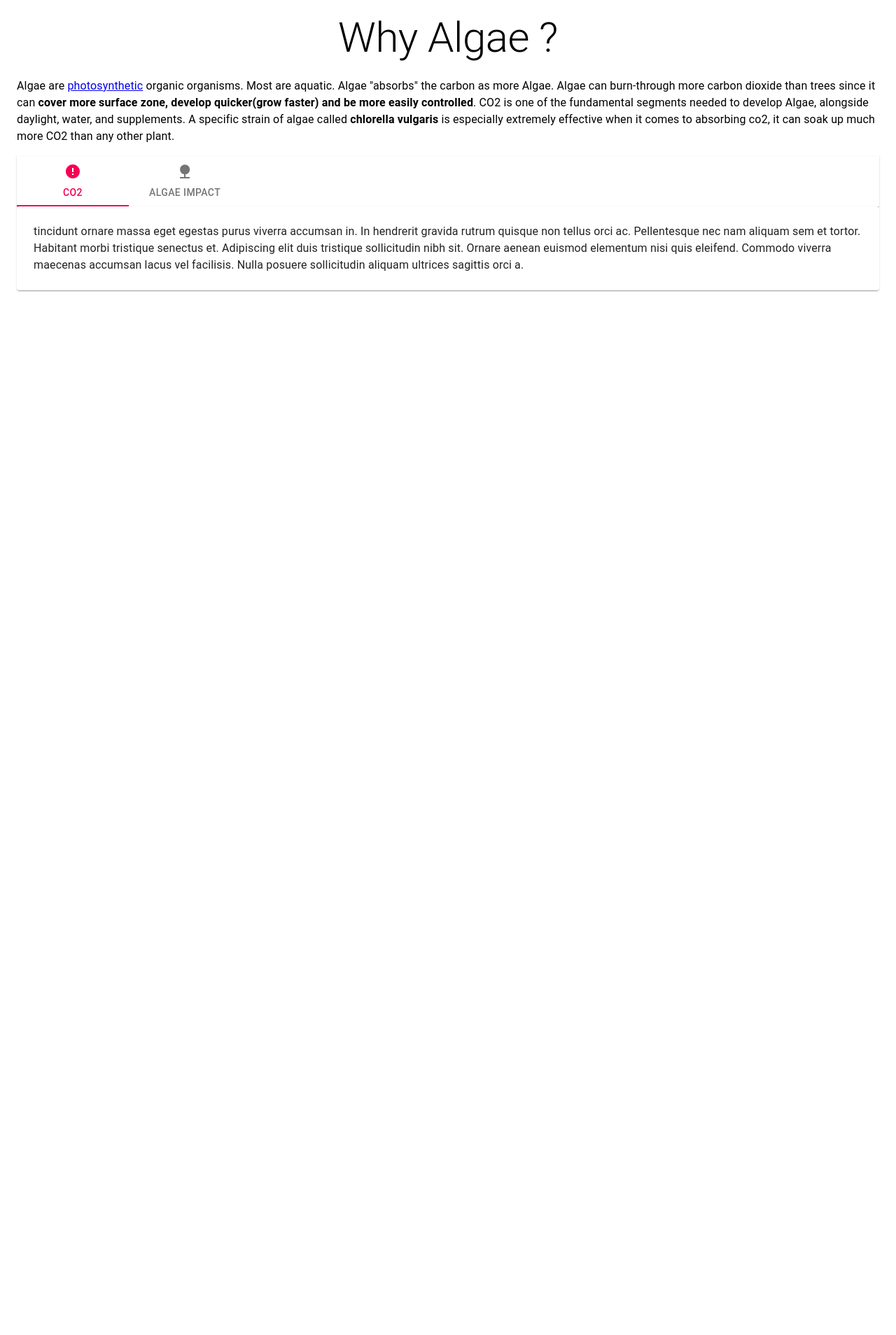
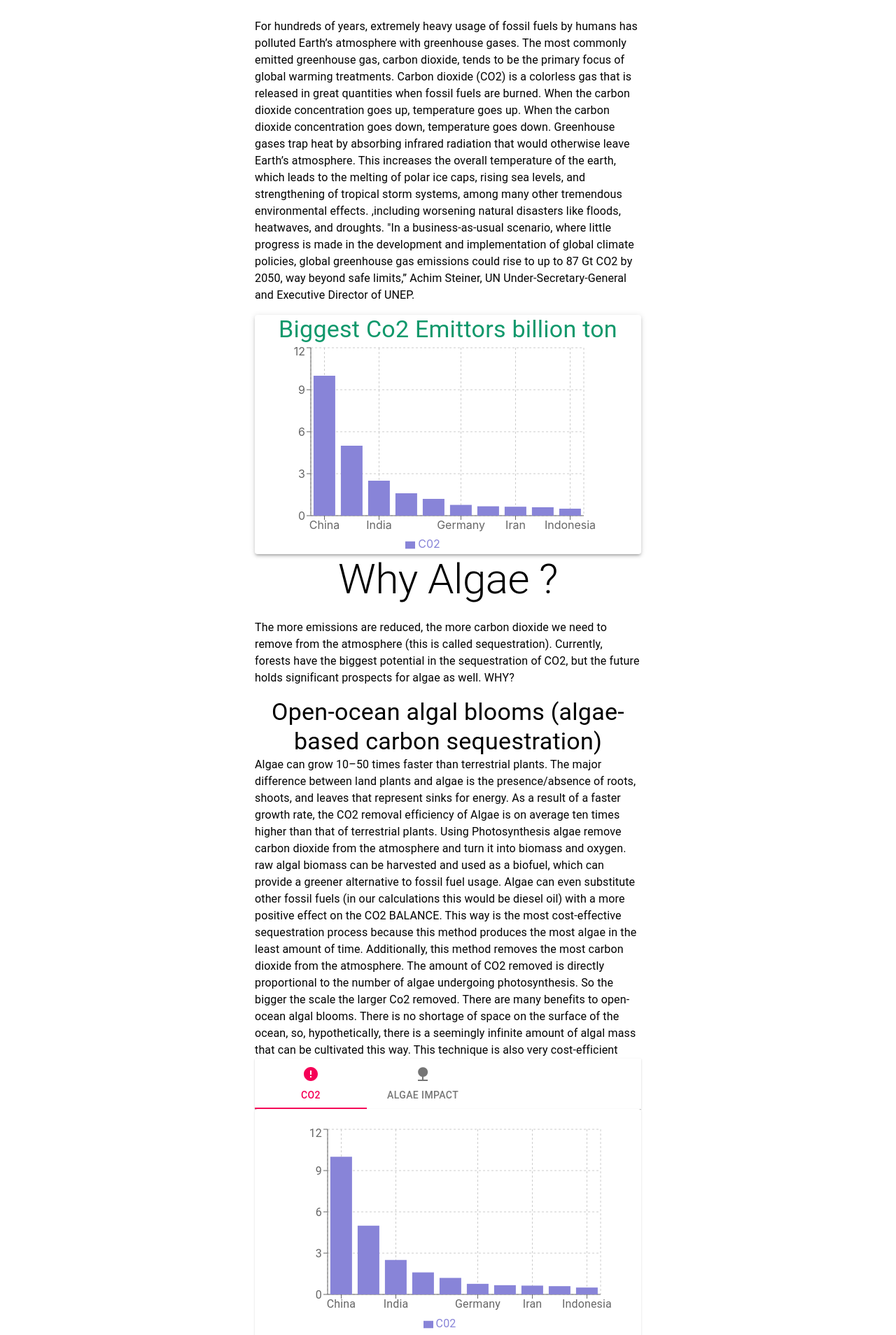
Before and after one commit to Garinmckayl/tacklingco2, a React (Create React App) app: page / in a window 1280 px wide. Shown: the part 752-2660 px from the top of the page at 70% size. Before the commit the page ends 1183 px from the top, so only its background shows below. Built offline with nearby package versions, Linux system fonts and the light colour scheme.

Commit message:
Add more data and content

```diff
--- a/public/index.html
+++ b/public/index.html
@@ -7,7 +7,7 @@
     <meta name="theme-color" content="#000000" />
     <meta
       name="description"
-      content="Web site created using create-react-app"
+      content="Using Algae for co2 reduction"
     />
 
   <script type="text/javascript">
@@ -31,7 +31,7 @@
       work correctly both with client-side routing and a non-root public URL.
       Learn how to configure a non-root public URL by running `npm run build`.
     -->
-    <title>React App</title>
+    <title>Mitigate global warming using Algae</title>
   </head>
   <body>
     <noscript>You need to enable JavaScript to run this app.</noscript>
--- a/src/components/Appbar.js
+++ b/src/components/Appbar.js
@@ -22,7 +22,7 @@ import ErrorIcon from '@material-ui/icons/Error';
 import NatureIcon from '@material-ui/icons/Nature';
 import GitHubIcon from '@material-ui/icons/GitHub';
 import CloseIcon from '@material-ui/icons/Close';
-
+import HomeIcon from '@material-ui/icons/Home';
 
 import Home from "../pages/home";
 import Co2 from "../pages/co2";
@@ -126,6 +126,7 @@ const MyDrawer = withStyles(styles)(
             to="/"
             onClick={onItemClick("Home")}
           >
+            <ListItemIcon><HomeIcon /></ListItemIcon>
             <ListItemText>Home</ListItemText>
           </ListItem>
           <ListItem
--- /dev/null
+++ b/src/data/co2ByCountry.js
@@ -0,0 +1,43 @@
+
+export const co2ByCountry = [
+    {
+      name: 'China',
+      C02: 10,
+    },
+    {
+      name: 'USA',
+      C02: 5,
+    },
+    {
+      name: '	India',
+      C02: 2.5,
+    },
+    {
+      name: 'Russia',
+      C02: 1.6,
+    },
+    {
+      name: '	Japan',
+      C02: 1.2,
+    },
+    {
+      name: '	Germany',
+      C02: 0.77,
+    },
+    {
+      name: '	Canada',
+      C02: 0.67,
+    },
+    {
+      name: 'Iran',
+      C02: 0.64,
+    },
+    {
+      name: '	South Korea',
+      C02: 0.6,
+    },
+    {
+      name: 'Indonesia',
+      C02: 0.5,
+    },
+  ];
--- a/src/pages/algae.js
+++ b/src/pages/algae.js
@@ -77,7 +77,7 @@ const useStyles = makeStyles((theme) => ({
 export default function Algae() {
     const classes  = useStyles();
     return (
-        <Container fixed>
+        <Container maxWidth="sm">
 
 <img src={logo}  alt="logo" className={classes.logo}/>
 
@@ -87,23 +87,44 @@ export default function Algae() {
           Algae can consume more carbon dioxide than trees because it can cover more surface area, grow faster, and be more easily controlled by bioreactors, given its relative size.
           chlorella vulgaris
           </Typography>
-          <Typography variant="h2" component="h2" gutterBottom align="center">
-            Why Algae ?
+          <Typography variant="h3" gutterBottom align="center">
+          Diatom Algae
           </Typography>
           <Typography paragraph>
-          Algae are <a href="https://en.wikipedia.org/wiki/Photosynthesis">photosynthetic</a> organic organisms.
-          Most are aquatic. Algae "absorbs" the carbon as more Algae. Algae can burn-through more carbon dioxide than trees since
-           it can <b>cover more surface zone, develop quicker(grow faster) and be more easily controlled</b>.
-          CO2 is one of the fundamental segments needed to develop Algae, alongside daylight, water, and supplements.
-          A specific strain of algae called <b>chlorella vulgaris</b> is especially extremely effective
-           when it comes to absorbing co2, it can soak up much more CO2 than any other plant.
+          One good contestant can be diatom algae, diatom algae are good because it is the best natural food for zooplankton, krill, and fish.
+          Growing diatoms can prevent eutrophication and bloom of the harmful algae.
+          Diatoms are silicon-based algae (phytoplankton) that can out-compete the growth of other types of algae, including those toxic forms that cause HAB's. As well as preventing toxic algae from growing,
+          Diatoms are also good as they provide nutrients for fish whilst also increasing oxygen in the water.
+          Diatoms are among the most important and prolific microscopic sea organisms and serve directly or indirectly as food for many animals.
           </Typography>
+
+          <Typography variant="h3" gutterBottom align="center">
+          Chlorella Vulgaris
+          </Typography>
+          <Typography paragraph>
+          Chlorella Vulgaris are Algae characterized by rapid growth, tolerance to stress factors, and tolerance against high concentrations of CO2, which indicates its effective accumulation and utilization
+          In the case of cultures of Chlorella species, the total amount of recycled carbon dioxide during 10 days of culture was
+          5.1 and 5.2 gCO2/l for CO2 concentrations of 4 and 8 %, respectively. In the case of cultures of Nannochloropsis species, the total amount of recycled carbon dioxide was higher,
+          namely 6.3 and 6.9 gCO2/l for CO2 concentrations of 4 and 8 %, respectively. (source:  https://link.springer.com/article/10.1007/s12010-016-2062-3)
+          </Typography>
+
+          <Typography variant="h2" gutterBottom align="center">
+          Bioreactor
+          </Typography>
+          <Typography paragraph>
+          Artificial growth chambers that have controlled temperature, pH, and nutrient levels that make for optimal growth rates of algae
+          The huge disadvantage to this method is that the cost of building and maintaining photobioreactors is too high and not cost-effective.
+          However, this method of algae-based carbon sequestration eliminates eutrophication and water contamination risks that are common in harmful algal blooms.
+          AI-powered Algae bioreactors are up to 400 times more efficient than a tree at removing CO2 from the atmosphere.
+          So it is promising for the future.
+          </Typography>
+
           <Typography paragraph>
           <Paper square>
                 <LineChart
             className={classes.lineChart}
             width={500}
-            height={300}
+            height={300}s
             data={data}
             margin={{
                 top: 5,
--- a/src/pages/home.js
+++ b/src/pages/home.js
@@ -15,20 +15,15 @@ import {
     Box,
     Container
   } from '@material-ui/core';
-  import MenuIcon from '@material-ui/icons/Menu';
-import ChevronLeftIcon from '@material-ui/icons/ChevronLeft';
-import ChevronRightIcon from '@material-ui/icons/ChevronRight';
-import ListItem from '@material-ui/core/ListItem';
-import ListItemIcon from '@material-ui/core/ListItemIcon';
-import ListItemText from '@material-ui/core/ListItemText';
 import ErrorIcon from '@material-ui/icons/Error';
 import NatureIcon from '@material-ui/icons/Nature';
 import { makeStyles, useTheme } from '@material-ui/core/styles';
 import clsx from 'clsx';
 import logo from '../logo.png';
-  import { LineChart, Line, XAxis, YAxis, CartesianGrid, Tooltip, Legend, ResponsiveContainer } from 'recharts';
+  import { LineChart, Line, XAxis, YAxis, CartesianGrid, Tooltip, Legend, ResponsiveContainer, BarChart, Bar } from 'recharts';
 import { Autorenew } from '@material-ui/icons';
 import {co2GlobalData} from '../data/co2GlobalData';
+import {co2ByCountry} from '../data/co2ByCountry';
 
 
 //  function fetchCsv() {
@@ -57,6 +52,10 @@ import {co2GlobalData} from '../data/co2GlobalData';
     headingtext: {
       textAlign: 'center',
       color: 'rgb(16 152 107)',
+    },
+    headh4: {
+      padding: 20,
+      color: 'rgb(26, 132, 97)',
     }
   }));
 function TabPanel(props) {
@@ -108,17 +107,17 @@ export default function HomePage() {
       }
 
     return (
-              <Container fixed>
+
       <main
         className={clsx(classes.content, {
           [classes.contentShift]: open,
         })}
       >
-        <div className={classes.drawerHeader} />
-        <img src={logo}  alt="logo" className={classes.logo}/>
-        <Paper square>
-        <Typography variant="h4" className={classes.headingtext}>
-        CO2 Emissions from 1960 - 2020
+                <img src={logo}  alt="logo" className={classes.logo}/>
+
+  <Paper square style={{ marginBottom: '500' }} elevation={3}>
+      <Typography variant="h5" className={classes.headingtext}>
+        CO2 Emissions from 1960 - 2020 in Billion Tons
       </Typography>
         <LineChart
       className={classes.lineChart}
@@ -145,21 +144,68 @@ export default function HomePage() {
       />
     </LineChart>
  </Paper>
+    <Container maxWidth="sm">
+        <div className={classes.drawerHeader} />
+        <Typography variant="h4" className={classes.headh4}>
+        CO2 Emissions
+        </Typography>
         <Typography paragraph>
-        CO2 is one of the essential components required to grow algae, along with sunlight, water and nutrients.
-        Algae can consume more carbon dioxide than trees because it can cover more surface area, grow faster, and be more easily controlled by bioreactors, given its relative size.
-        chlorella vulgaris
+        For hundreds of years, extremely heavy usage of fossil fuels by humans has polluted Earth’s atmosphere with greenhouse gases.
+        The most commonly emitted greenhouse gas, carbon dioxide, tends to be the primary focus of global warming treatments.
+        Carbon dioxide (CO2) is a colorless gas that is released in great quantities when fossil fuels are burned.
+        When the carbon dioxide concentration goes up, temperature goes up. When the carbon dioxide concentration goes down, temperature goes down.
+        Greenhouse gases trap heat by absorbing infrared radiation that would otherwise leave Earth’s atmosphere. This increases the overall temperature of the earth,
+         which leads to the melting of polar ice caps, rising sea levels, and strengthening of tropical storm systems, among many other tremendous environmental effects.
+         ,including worsening natural disasters like floods, heatwaves, and droughts.
+        "In a business-as-usual scenario, where little progress is made in the development and implementation of global climate policies, global greenhouse gas emissions could rise to up to 87 Gt CO2 by 2050, way beyond safe limits,” Achim Steiner, UN Under-Secretary-General and Executive Director of UNEP.
         </Typography>
+    <Paper style={{ marginBottom: '500' }} elevation={3}>
+      <Typography variant="h4" className={classes.headingtext}>
+        Biggest Co2 Emittors billion ton
+      </Typography>
+    <BarChart
+          width={500}
+          height={300}
+          data={co2ByCountry}
+          margin={{
+            top: 5,
+            right: 30,
+            left: 20,
+            bottom: 5,
+          }}
+        >
+          <CartesianGrid strokeDasharray="3 3" />
+          <XAxis dataKey="name" />
+          <YAxis />
+          <Tooltip />
+          <Legend />
+          <Bar dataKey="C02" fill="#8884d8" />
+        </BarChart>
+ </Paper>
         <Typography variant="h2" component="h2" gutterBottom align="center">
           Why Algae ?
         </Typography>
         <Typography paragraph>
-        Algae are <a href="https://en.wikipedia.org/wiki/Photosynthesis">photosynthetic</a> organic organisms.
-        Most are aquatic. Algae "absorbs" the carbon as more Algae. Algae can burn-through more carbon dioxide than trees since
-         it can <b>cover more surface zone, develop quicker(grow faster) and be more easily controlled</b>.
-        CO2 is one of the fundamental segments needed to develop Algae, alongside daylight, water, and supplements.
-        A specific strain of algae called <b>chlorella vulgaris</b> is especially extremely effective
-         when it comes to absorbing co2, it can soak up much more CO2 than any other plant.
+        The more emissions are reduced, the more carbon dioxide we need to remove from the atmosphere (this is called sequestration).
+        Currently, forests have the biggest potential in the sequestration of CO2, but the future holds
+        significant prospects for algae as well.
+        WHY?
+        </Typography>
+        <Typography variant="h4" align="center">
+        Open-ocean algal blooms (algae-based carbon sequestration)
+        </Typography>
+        <Typography>
+        Algae can grow 10–50 times faster than terrestrial plants. The major difference between land plants and algae is the presence/absence of roots, shoots, and leaves that represent sinks for energy. As a result of a faster growth rate, the CO2 removal efficiency of Algae is on average ten times higher than that of terrestrial plants.
+
+        Using Photosynthesis algae remove carbon dioxide from the atmosphere and turn it into biomass and oxygen.
+
+        raw algal biomass can be harvested and used as a biofuel, which can provide a greener alternative to fossil fuel usage.
+        Algae can even substitute other fossil fuels
+        (in our calculations this would be diesel oil) with a more positive effect on the CO2 BALANCE.
+
+        This way is the most cost-effective sequestration process because this method produces the most algae in the least amount of time. Additionally, this method removes the most carbon dioxide from the atmosphere.
+        The amount of CO2 removed is directly proportional to the number of algae undergoing photosynthesis. So the bigger the scale the larger Co2 removed.
+        There are many benefits to open-ocean algal blooms. There is no shortage of space on the surface of the ocean, so, hypothetically, there is a seemingly infinite amount of algal mass that can be cultivated this way. This technique is also very cost-efficient
         </Typography>
         <Typography paragraph>
         <Paper square className={classes.root}>
@@ -182,20 +228,33 @@ export default function HomePage() {
         onChangeIndex={handleChangeIndex}
       >
         <TabPanel value={value} index={0} dir={theme.direction}>
-        tincidunt ornare massa eget egestas purus viverra accumsan in. In
-          hendrerit gravida rutrum quisque non tellus orci ac. Pellentesque nec nam aliquam sem et
-          tortor. Habitant morbi tristique senectus et. Adipiscing elit duis tristique sollicitudin
-          nibh sit. Ornare aenean euismod elementum nisi quis eleifend. Commodo viverra maecenas
-          accumsan lacus vel facilisis. Nulla posuere sollicitudin aliquam ultrices sagittis orci a.
+        <BarChart
+          width={500}
+          height={300}
+          data={co2ByCountry}
+          margin={{
+            top: 5,
+            right: 30,
+            left: 20,
+            bottom: 5,
+          }}
+        >
+          <CartesianGrid strokeDasharray="3 3" />
+          <XAxis dataKey="name" />
+          <YAxis />
+          <Tooltip />
+          <Legend />
+          <Bar dataKey="C02" fill="#8884d8" />
+        </BarChart>
         </TabPanel>
         <TabPanel value={value} index={1} dir={theme.direction}>
-        Habitant morbi tristique senectus et. Adipiscing elit duis tristique sollicitudin
-          nibh sit. Ornare aenean euismod elementum nisi quis eleifend. Commodo viverra maecenas
-          accumsan lacus vel facilisis. Nulla pos
+        CO2 is one of the essential components required to grow algae, along with sunlight, water and nutrients.
+        Algae can consume more carbon dioxide than trees because it can cover more surface area, grow faster, and be more easily controlled by bioreactors, given its relative size.
         </TabPanel>
       </Paper>
         </Typography>
+        </Container>
       </main>
-      </Container>
+
     )
 }
```
Also changed, not shown: 1 other file (tests, documents, lock files or other folders).
